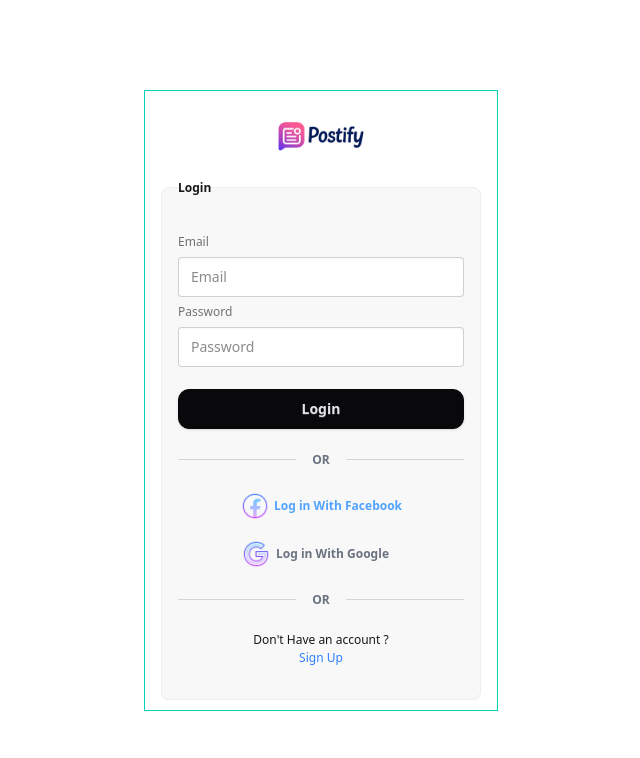
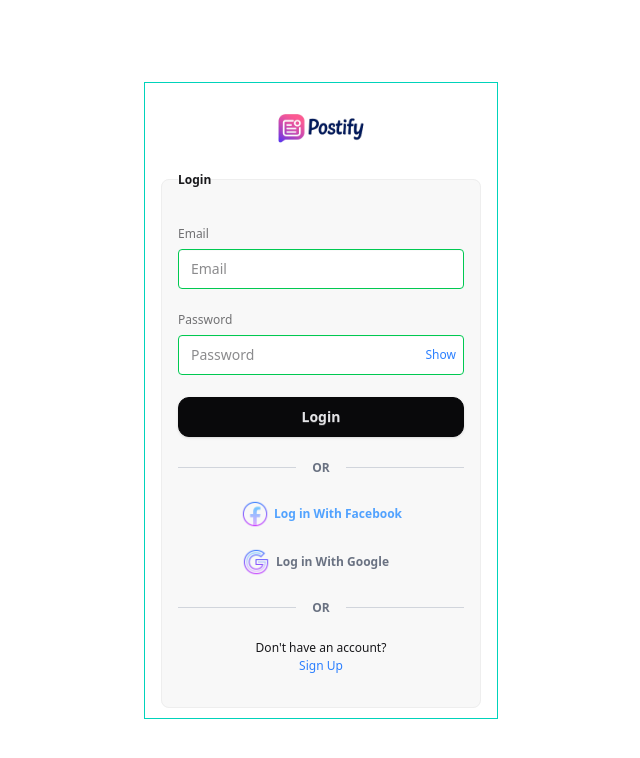
Before and after one commit to karimmustafa11/Mini-Social-App, a React (Vite) app: page /login in a window 1280 px wide. Shown: the top 758 px of the page, without its empty margins (319-959 px from the left). Built offline with nearby package versions, Linux system fonts and the light colour scheme.

Commit message:
Finish Login Componant Design & validation

```diff
--- /dev/null
+++ b/db.json
@@ -0,0 +1,3 @@
+{
+    "users": []
+}
--- a/src/App.jsx
+++ b/src/App.jsx
@@ -1,16 +1,27 @@
 import React from 'react'
-
 import Post from './Componants/Post'
 import MainLayout from './Componants/MainLayout'
 import Login from './Componants/Login'
 import Signup from './Componants/Signup'
 import { Route, Routes } from 'react-router'
+import 'react-toastify/dist/ReactToastify.css';
+import { ToastContainer } from 'react-toastify';
 
 
 
 export default function App() {
   return (
+
     <div className=''>
+      <ToastContainer
+        position="top-center"
+        autoClose={2000}
+        hideProgressBar
+        closeOnClick
+        draggable={false}
+      />
+
+
       <Routes>
         <Route element={<MainLayout />}>
           <Route path="/" element={<Post />} />
--- a/src/Componants/Login.jsx
+++ b/src/Componants/Login.jsx
@@ -1,57 +1,162 @@
-import React from 'react'
+import React, { useState } from 'react';
 import postifyLogo from '../assets/Postify.png';
-import facebookLogo from '../assets/facebook.png'
-import googleLogo from '../assets/google.png'
-import { NavLink } from 'react-router';
+import facebookLogo from '../assets/facebook.png';
+import googleLogo from '../assets/google.png';
+import { NavLink } from 'react-router-dom';
+import { useForm } from 'react-hook-form';
+import { yupResolver } from '@hookform/resolvers/yup';
+import * as yup from 'yup';
+import axios from 'axios';
+
+const schema = yup.object({
+    email: yup.string().email("Invalid email").required("Email is required"),
+    password: yup.string().min(6, "Password must be at least 6 characters").required("Password is required"),
+});
 
 export default function Login() {
+    const {
+        register,
+        handleSubmit,
+        formState: { errors }
+    } = useForm({
+        resolver: yupResolver(schema),
+        mode: "onChange"
+    });
+
+    const [showPassword, setShowPassword] = useState(false);
+    const [isBlurred, setIsBlurred] = useState(false);
+    const [showToast, setShowToast] = useState(false);
+    const [toastMessage, setToastMessage] = useState("");
+
+    const onSubmit = async (data) => {
+        try {
+            const res = await axios.get(`http://localhost:5000/users`, {
+                params: {
+                    email: data.email,
+                    password: data.password
+                }
+            });
+
+            if (res.data.length > 0) {
+                setToastMessage("✅ Login successful!");
+            } else {
+                setToastMessage("❌ Invalid email or password");
+            }
+
+            setShowToast(true);
+            setIsBlurred(true);
+
+            setTimeout(() => {
+                setShowToast(false);
+                setIsBlurred(false);
+            }, 2000);
+        } catch (error) {
+            setToastMessage("Something went wrong!");
+            setShowToast(true);
+            setIsBlurred(true);
+
+            setTimeout(() => {
+                setShowToast(false);
+                setIsBlurred(false);
+            }, 2000);
+        }
+    };
+
     return (
-        <div className='w-screen h-screen flex items-center justify-center'>
+        <div className="w-screen h-screen flex items-center justify-center relative bg-base-100">
 
-            <div className='border-[1px] border-accent p-2.5 px-4 '>
-                <div className='flex flex-col justify-center items-center m-[-15px] '>
-                    <img src={postifyLogo} alt="" width={100} height={100} />
+            {/* Custom Toast */}
+            {showToast && (
+                <div className="absolute top-1/2 left-1/2 transform -translate-x-1/2 -translate-y-1/2
+                                bg-white text-black px-6 py-4 rounded-xl shadow-xl text-center z-50 text-lg font-semibold w-80">
+                    {toastMessage}
+                    <div className="w-full h-1 bg-gray-300 mt-3 overflow-hidden rounded">
+                        <div className="h-full bg-red-500 animate-toast-progress"></div>
                     </div>
+                </div>
+            )}
+
+            {/* Blur Overlay */}
+            <div className={`relative z-20 transition-all duration-300 ${isBlurred ? 'blur-sm pointer-events-none select-none' : ''}`}>
+                <div className='border-[1px] border-accent p-2.5 px-4'>
+                    <div className='flex flex-col justify-center items-center m-[-15px]'>
+                        <img src={postifyLogo} alt="Postify Logo" width={100} height={100} />
+                    </div>
+
+                    <form onSubmit={handleSubmit(onSubmit)}>
                         <fieldset className="fieldset w-xs bg-base-200 border border-base-300 px-4 py-8 rounded-box">
                             <legend className="fieldset-legend">Login</legend>
 
+                            {/* Email */}
                             <label className="fieldset-label">Email</label>
-                    <input type="email" className="input" placeholder="Email" />
+                            <input
+                                type="email"
+                                className={`input ${errors.email ? 'border-red-500' : 'border-green-500'}`}
+                                placeholder="Email"
+                                {...register("email")}
+                            />
+                            {errors.email && <p className="text-red-500 text-sm">{errors.email.message}</p>}
 
-                    <label className="fieldset-label">Password</label>
-                    <input type="password" className="input" placeholder="Password" />
+                            {/* Password */}
+                            <label className="fieldset-label mt-4">Password</label>
+                            <div className="relative">
+                                <input
+                                    type={showPassword ? "text" : "password"}
+                                    className={`input w-full pr-10 ${errors.password ? 'border-red-500' : 'border-green-500'}`}
+                                    placeholder="Password"
+                                    {...register("password")}
+                                />
+                                <button
+                                    type="button"
+                                    className="absolute right-2 top-1/2 -translate-y-1/2 text-xs text-blue-500"
+                                    onClick={() => setShowPassword(!showPassword)}
+                                >
+                                    {showPassword ? "Hide" : "Show"}
+                                </button>
+                            </div>
+                            {errors.password && <p className="text-red-500 text-sm">{errors.password.message}</p>}
 
-                    <button className="btn btn-neutral mt-4 shadow hover:bg-gray-800 hover:scale-105 transition-all duration-300 ease-in-out " style={{ borderRadius: 11 }}>Login</button>
+                            {/* Submit */}
+                            <button
+                                type="submit"
+                                className="btn btn-neutral mt-4 shadow hover:bg-gray-800 hover:scale-105 transition-all duration-300 ease-in-out"
+                                style={{ borderRadius: 11 }}
+                            >
+                                Login
+                            </button>
 
-                    <div class="flex items-center my-4">
-                        <hr class="flex-grow border-gray-300" />
-                        <span class="mx-4 text-gray-500 font-semibold">OR</span>
-                        <hr class="flex-grow border-gray-300" />
+                            {/* Divider */}
+                            <div className="flex items-center my-4">
+                                <hr className="flex-grow border-gray-300" />
+                                <span className="mx-4 text-gray-500 font-semibold">OR</span>
+                                <hr className="flex-grow border-gray-300" />
                             </div>
 
+                            {/* Social login */}
                             <div className='flex justify-center items-center mb-3'>
-                        <img src={facebookLogo} alt="" width={30} height={30} style={{ verticalAlign: "middle" }} />
+                                <img src={facebookLogo} alt="" width={30} height={30} />
                                 <p className='ms-1 text-blue-400 hover:text-blue-800 font-semibold'>Log in With Facebook</p>
                             </div>
 
                             <div className='flex justify-center items-center ms-[-12px]'>
-                        <img src={googleLogo} alt="" width={30} height={30} style={{ verticalAlign: "middle" }} />
-                        <p className=' text-gray-500 hover:text-blue-800 font-semibold ms-[5px]'>Log in With Google</p>
+                                <img src={googleLogo} alt="" width={30} height={30} />
+                                <p className='text-gray-500 hover:text-blue-800 font-semibold ms-[5px]'>Log in With Google</p>
                             </div>
 
-                    <div class="flex items-center my-4">
-                        <hr class="flex-grow border-gray-300" />
-                        <span class="mx-4 text-gray-500 font-semibold">OR</span>
-                        <hr class="flex-grow border-gray-300" />
+                            <div className="flex items-center my-4">
+                                <hr className="flex-grow border-gray-300" />
+                                <span className="mx-4 text-gray-500 font-semibold">OR</span>
+                                <hr className="flex-grow border-gray-300" />
                             </div>
 
-
-                    <div className='text-center mb'>
-                        <p className=''>Don't Have an account ?</p>
-                        <NavLink to="/signup" className="text-blue-500 mt-1.5 hover:text-blue-800 mt-2 ">Sign Up</NavLink>
+                            <div className='text-center'>
+                                <p>Don't have an account?</p>
+                                <NavLink to="/signup" className="text-blue-500 hover:text-blue-800">Sign Up</NavLink>
                             </div>
                         </fieldset>
+                    </form>
                 </div>
             </div>
-    )
+        </div>
+    );
 }
--- a/src/Componants/Signup.jsx
+++ b/src/Componants/Signup.jsx
@@ -35,8 +35,9 @@
 
 
                     <div className='text-center mt-2'>
+
                         <p className='mt-4'>Having an account ?</p>
-                        <NavLink to="/login" className="text-blue-500 mt-1.5 hover:text-blue-800">Log in</NavLink>
+                        <NavLink to="/login" className="text-blue-500 mt-1.5 hover:text-blue-800">Login</NavLink>
                     </div>
                 </fieldset>
 
--- a/src/index.css
+++ b/src/index.css
@@ -1,2 +1,16 @@
 @import "tailwindcss";
 @plugin "daisyui";
+
+@keyframes toastProgress {
+    from {
+        width: 100%;
+    }
+
+    to {
+        width: 0%;
+    }
+}
+
+.animate-toast-progress {
+    animation: toastProgress 2s linear forwards;
+}
```
Also changed, not shown: package.json (+7 -1 lines), src/App.css (+13 -0 lines), 1 other file (tests, documents, lock files or other folders). Lines whose indentation alone changed are shown as unchanged.
